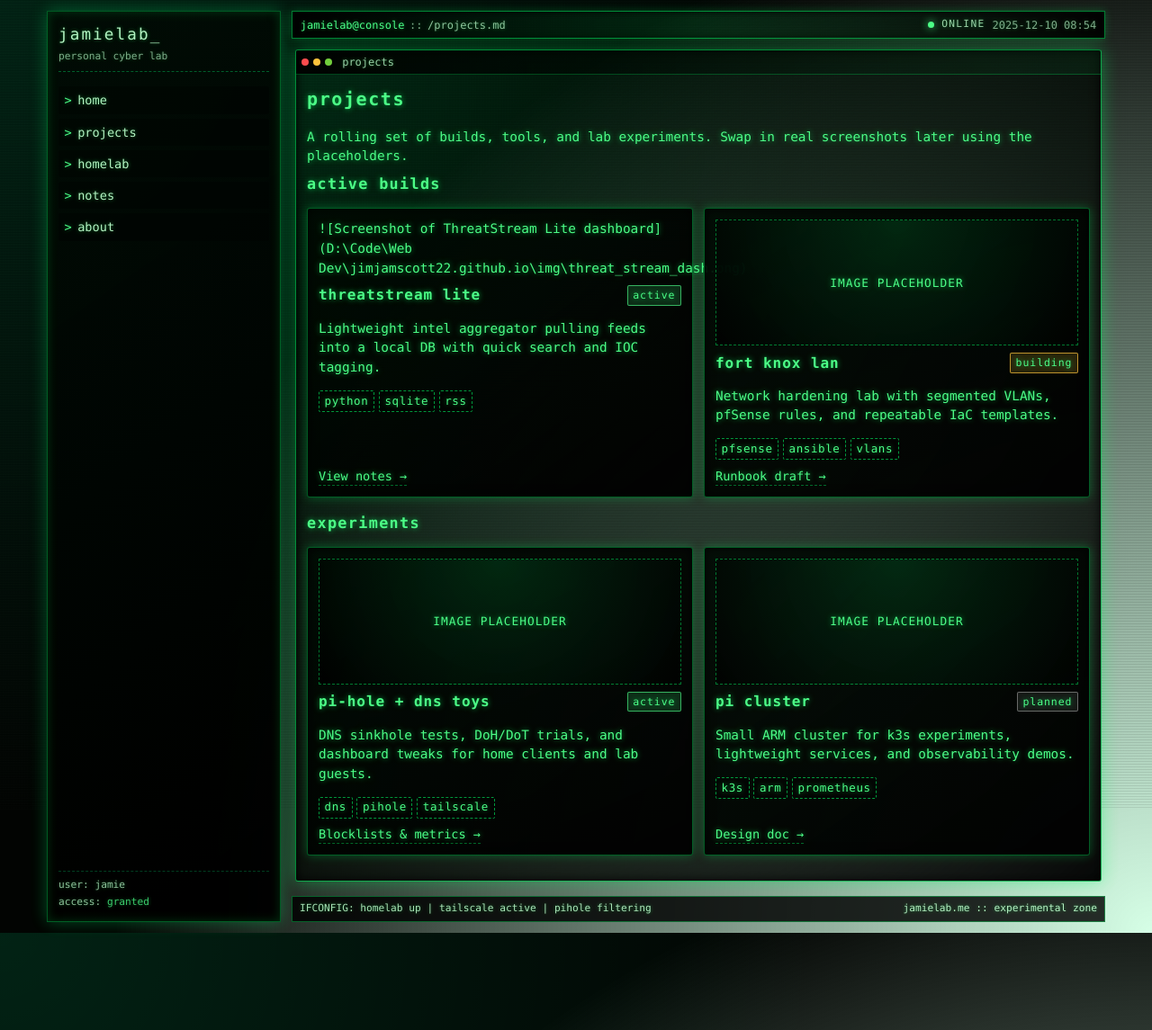
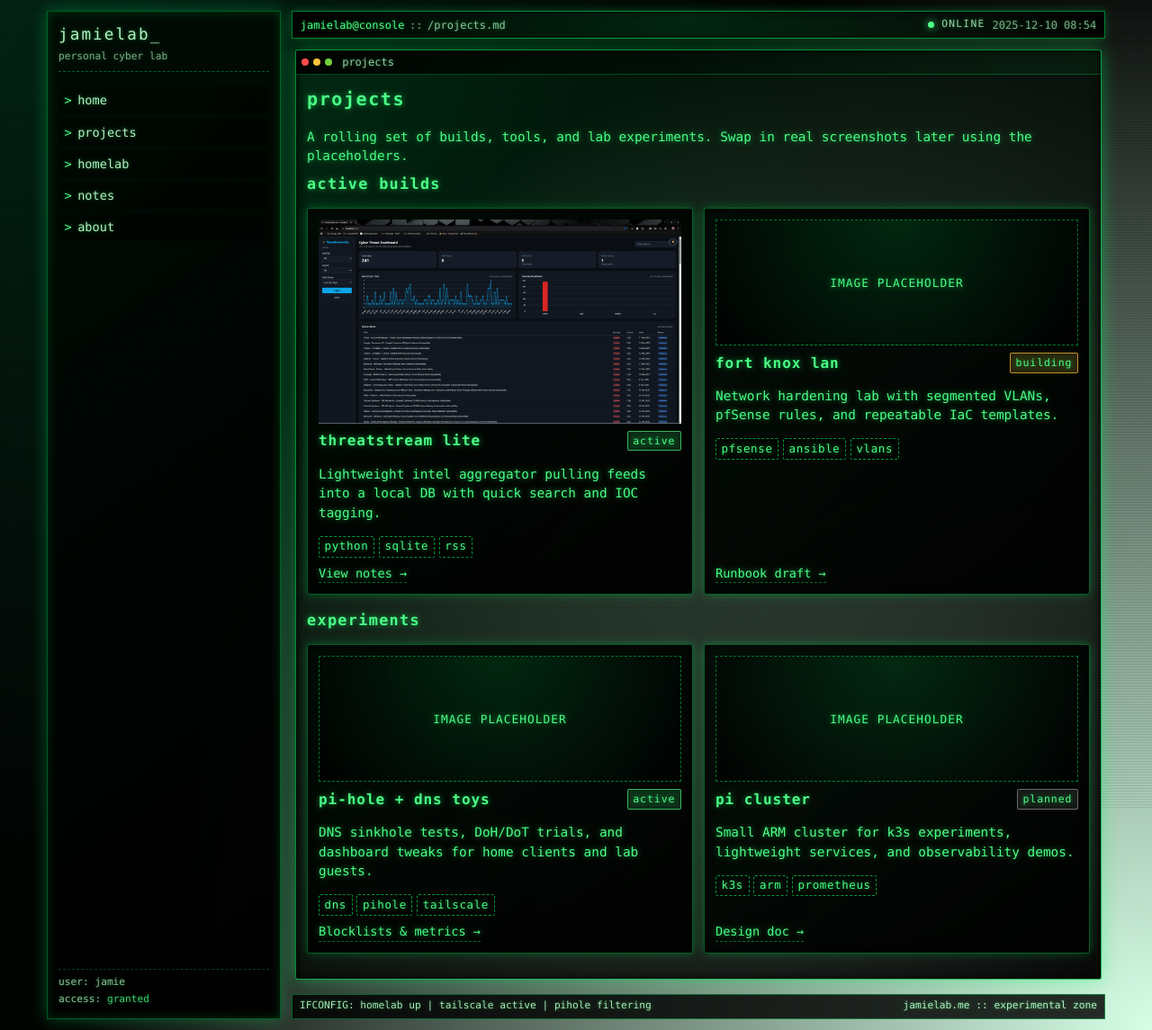
Before and after one commit to jimjamscott22/jimjamscott22.github.io, a Jekyll site: the page built from projects.md, in a window 1280 px wide. Shown: the whole page at 90% size. Built offline with Jekyll 4.4.1, drawn with Linux system fonts in a browser that asks for light colours.

Commit message:
tried to add project image again

```diff
--- a/projects.md
+++ b/projects.md
@@ -11,7 +11,7 @@ A rolling set of builds, tools, and lab experiments. Swap in real screenshots la
 ## Active builds
 <div class="card-grid">
   <article class="card">
-    ![Screenshot of ThreatStream Lite dashboard](D:\Code\Web Dev\jimjamscott22.github.io\img\threat_stream_dash.png)
+    <img src="/img/threat_stream_dash.png" alt="Screenshot of ThreatStream Lite dashboard" />
     <header class="card-header">
       <h2>ThreatStream Lite</h2>
       <span class="badge status status-active">active</span>
```
